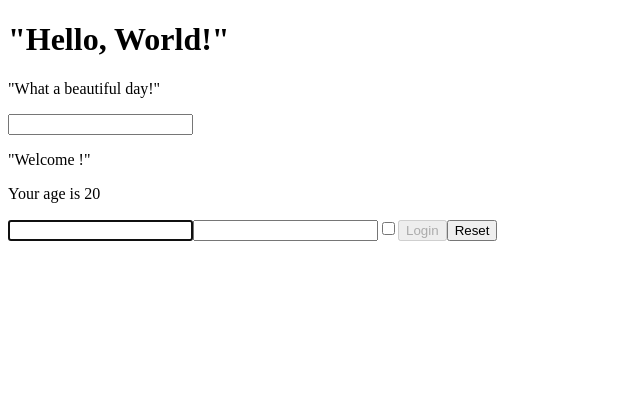
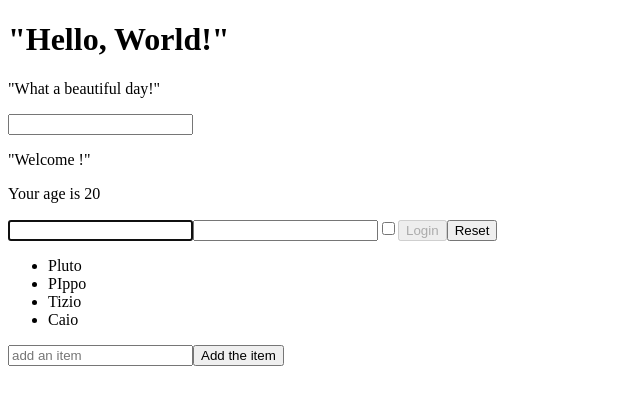
Before and after one commit to EdoGent/React-App, a React (Create React App) app: page / in a window 1280 px wide. Shown: the top 404 px of the page, without its empty margins (0-640 px from the left). Built offline with nearby package versions, Linux system fonts and the light colour scheme.

Commit message:
Lists-03 exercise

```diff
--- a/src/Component/App.js
+++ b/src/Component/App.js
@@ -3,6 +3,7 @@ import Hello from './Hello';
 import InteractiveWelcome from './InteractiveWelcome';
 import Welcome from './Welcome';
 import UncontrolledLogin from './UncontrolledLogin';
+import ToDoList from './ToDoList';
 
 class App extends React.Component {
     render () {
@@ -11,6 +12,7 @@ class App extends React.Component {
                 <Hello />
                 <InteractiveWelcome />
                 <UncontrolledLogin />
+                <ToDoList />
             </div>
         )
     }
--- /dev/null
+++ b/src/Component/ToDoList.js
@@ -0,0 +1,35 @@
+import React from 'react';
+
+export default class ToDoList extends React.Component {
+    state = {
+        items: ['Pluto', 'PIppo', 'Tizio', 'Caio'],
+        newItems: ''
+    }
+
+    handleInput = (event) => {
+        const value = event.target.value
+        this.setState({
+            newItems: value
+        })
+    }
+
+    handleAddItem = (item) => {
+        if(item !== '') {
+            this.setState({
+                items: [...this.state.items, item]
+            })
+        }
+        return
+    }
+
+    render () {
+        return (
+            <>
+                <ul>{this.state.items.map ((item, index) => <li key={index}>{item}</li>)}</ul>
+                <input name='name' value={this.state.newItems} placeholder='add an item' onChange={this.handleInput} />
+                <button onClick={() => this.handleAddItem(this.state.newItems)} >Add the item</button>
+            </>
+
+        )
+    }
+}
```
